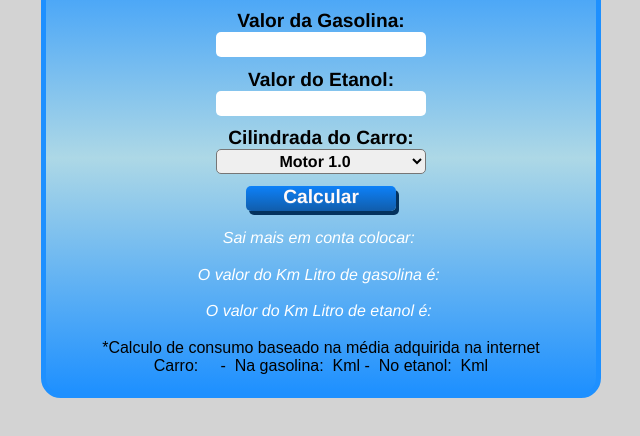
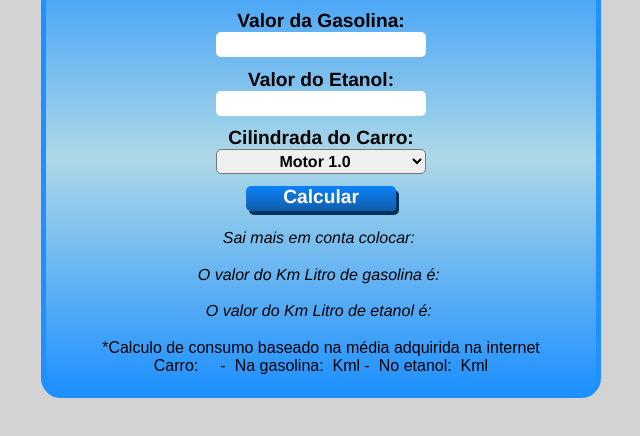
Before and after one commit to gleilsonpedro/combustivel, a plain HTML site: page index.html in a window 1280 px wide. Shown: the part 252-688 px from the top of the page, without its empty margins (319-959 px from the left). Drawn offline with Linux system fonts and the light colour scheme.

Commit message:
modificado cor da resposta css

```diff
--- a/gasolina.css
+++ b/gasolina.css
@@ -113,7 +113,7 @@ body {
   display: flex;
   align-items: center;
   font: italic 1rem helvetica;
-  color: rgb(255, 255, 255);
+  color: rgb(0, 0, 0);
   user-select: none;
 }
 .result strong {
@@ -128,7 +128,7 @@ body {
   display: flex;
   align-items: left;
   font: italic 1rem helvetica;
-  color: rgb(255, 255, 255);
+  color: rgb(0, 0, 0);
   user-select: none;
 }
 .resposta strong {
@@ -142,7 +142,7 @@ body {
   display: flex;
   align-items: left;
   font: italic 1rem helvetica;
-  color: rgb(255, 255, 255);
+  color: rgb(0, 0, 0);
   user-select: none;
 }
 .resposta2 strong {
```
